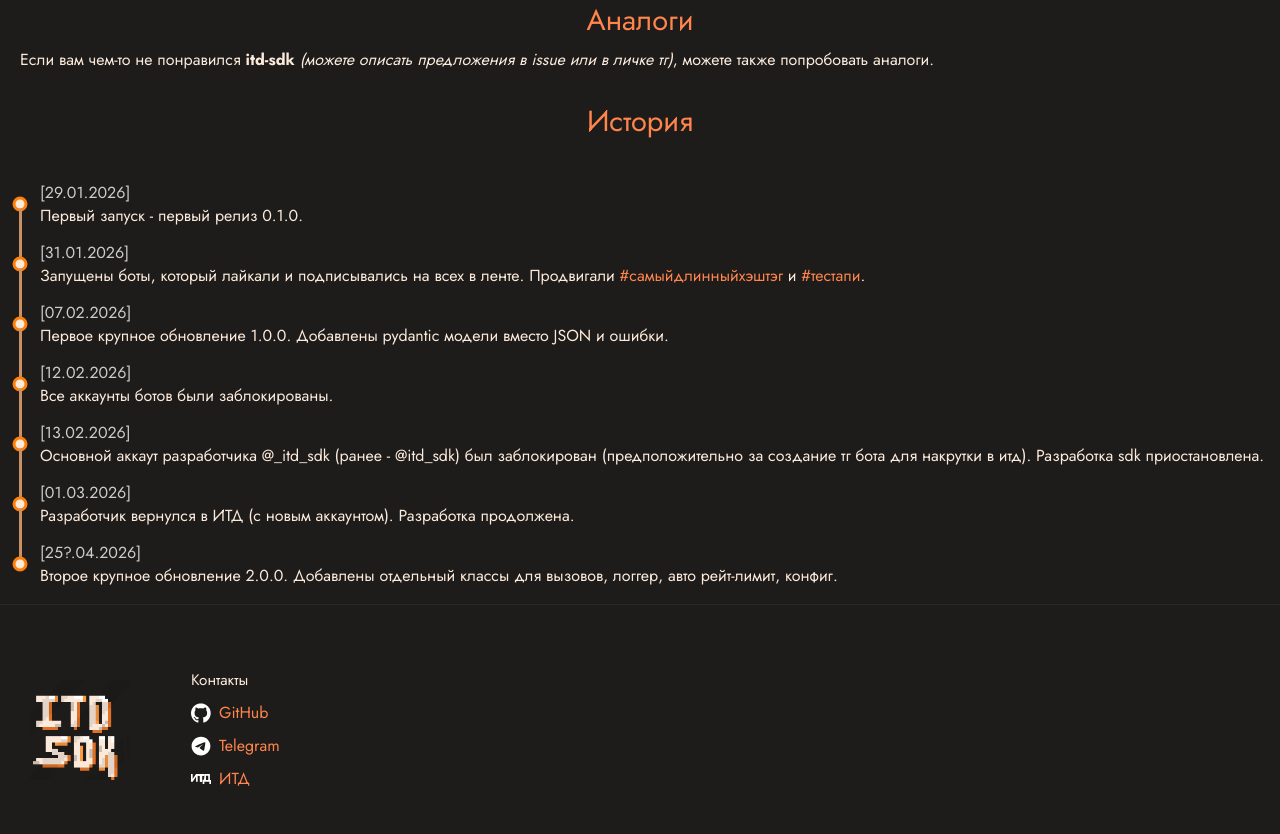
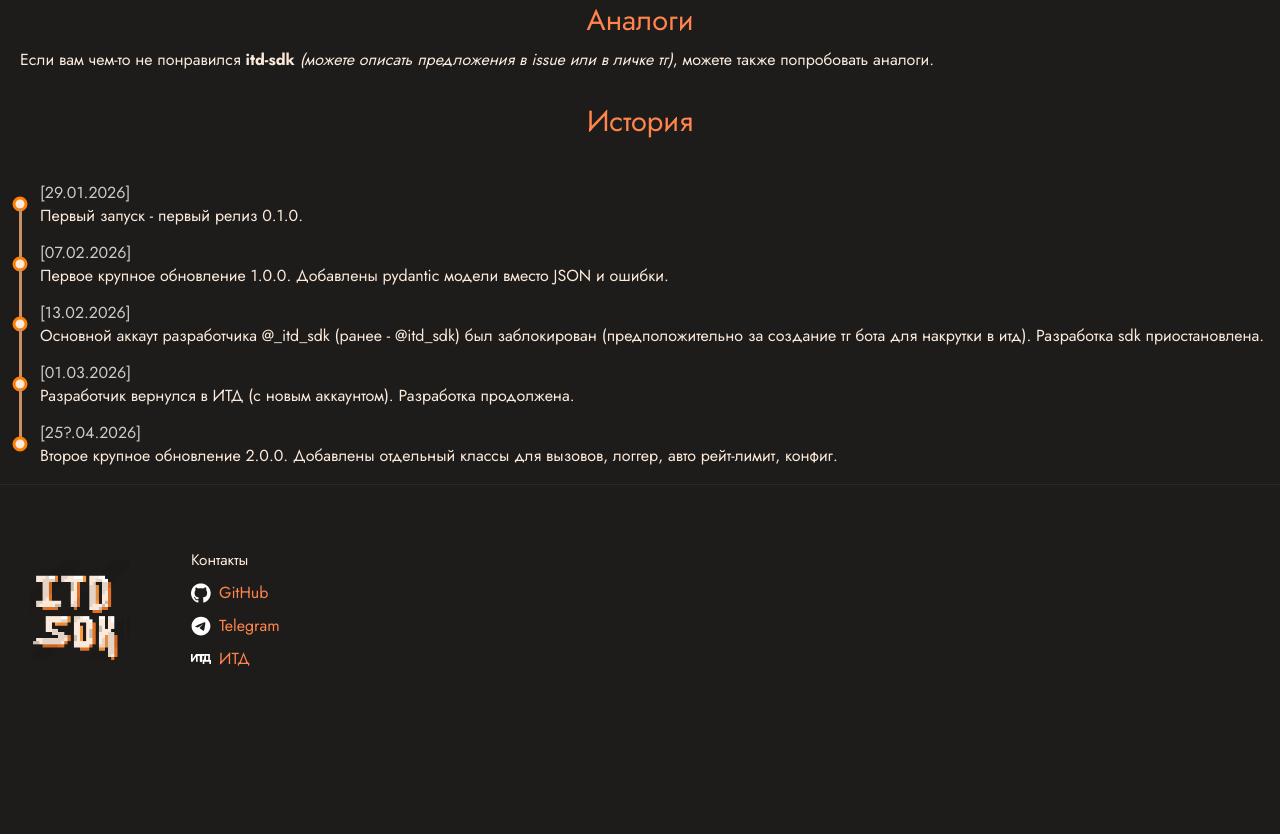
Before and after one commit to itd-sdk/website, a Python web app: template app/templates/index.html in a window 1280 px wide. Shown: the part 933-1767 px from the top of the page. After the commit the page ends 1599 px from the top, so only its background shows below. Run offline with Jinja, Linux system fonts and the light colour scheme; the template is opened without the code that fills it, so the values that code supplies are empty.

Commit message:
chore: remove info about bots

```diff
--- a/app/templates/index.html
+++ b/app/templates/index.html
@@ -40,13 +40,13 @@
                     <span class="history-event-label">Первый запуск - первый релиз 0.1.0.</span>
                 </div>
             </div>
-            <div class="history-event">
+            <!-- <div class="history-event">
                 <div class="history-event-circle"></div>
                 <div class="history-event-content">
                     <span class="history-event-date">[31.01.2026]</span>
                     <span class="history-event-label">Запущены боты, который лайкали и подписывались на всех в ленте. Продвигали <a href="https://xn--d1ah4a.com/hashtag/%D1%81%D0%B0%D0%BC%D1%8B%D0%B9%D0%B4%D0%BB%D0%B8%D0%BD%D0%BD%D1%8B%D0%B9%D1%85%D1%8D%D1%88%D1%82%D1%8D%D0%B3">#самыйдлинныйхэштэг</a> и <a href="https://xn--d1ah4a.com/hashtag/%D1%82%D0%B5%D1%81%D1%82%D0%B0%D0%BF%D0%B8">#тестапи</a>.</span>
                 </div>
-            </div>
+            </div> -->
             <div class="history-event">
                 <div class="history-event-circle"></div>
                 <div class="history-event-content">
@@ -54,13 +54,13 @@
                     <span class="history-event-label">Первое крупное обновление 1.0.0. Добавлены pydantic модели вместо JSON и ошибки.</span>
                 </div>
             </div>
-            <div class="history-event">
+            <!-- <div class="history-event">
                 <div class="history-event-circle"></div>
                 <div class="history-event-content">
                     <span class="history-event-date">[12.02.2026]</span>
                     <span class="history-event-label">Все аккаунты ботов были заблокированы.</span>
                 </div>
-            </div>
+            </div> -->
             <div class="history-event">
                 <div class="history-event-circle"></div>
                 <div class="history-event-content">
```
Also changed, not shown: 1 other file.
